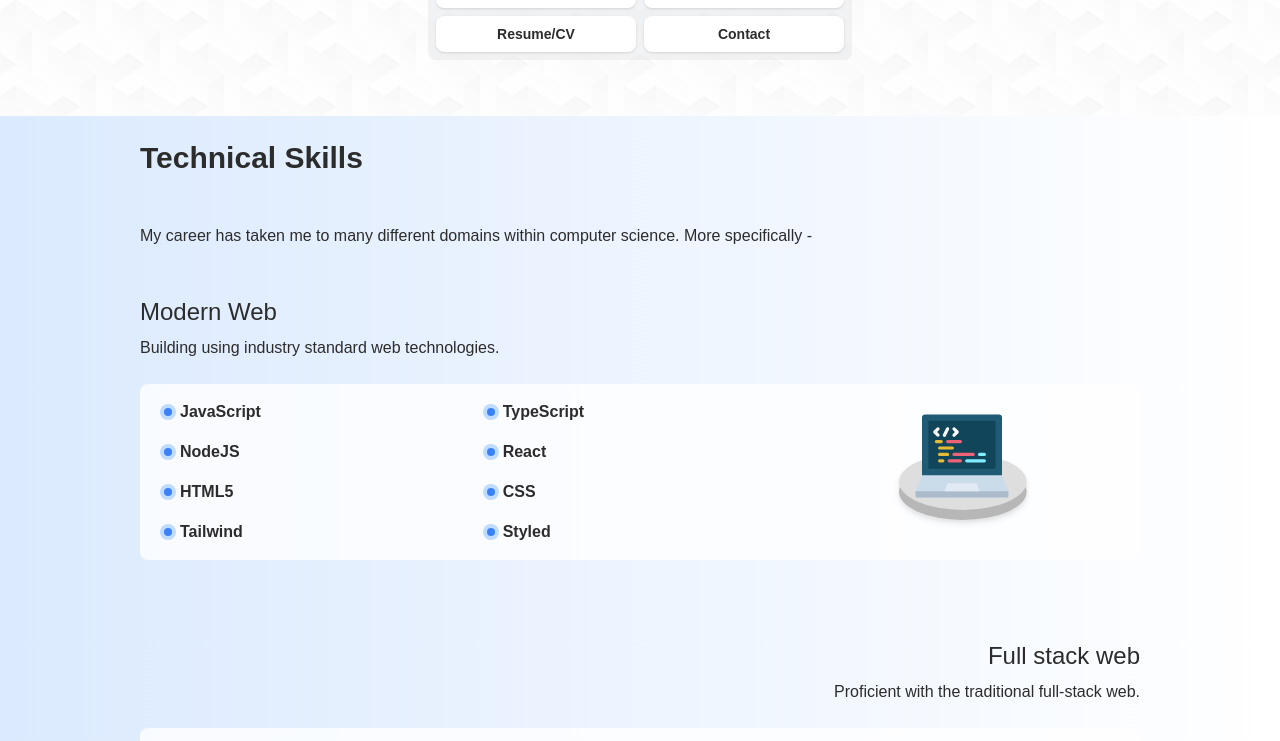
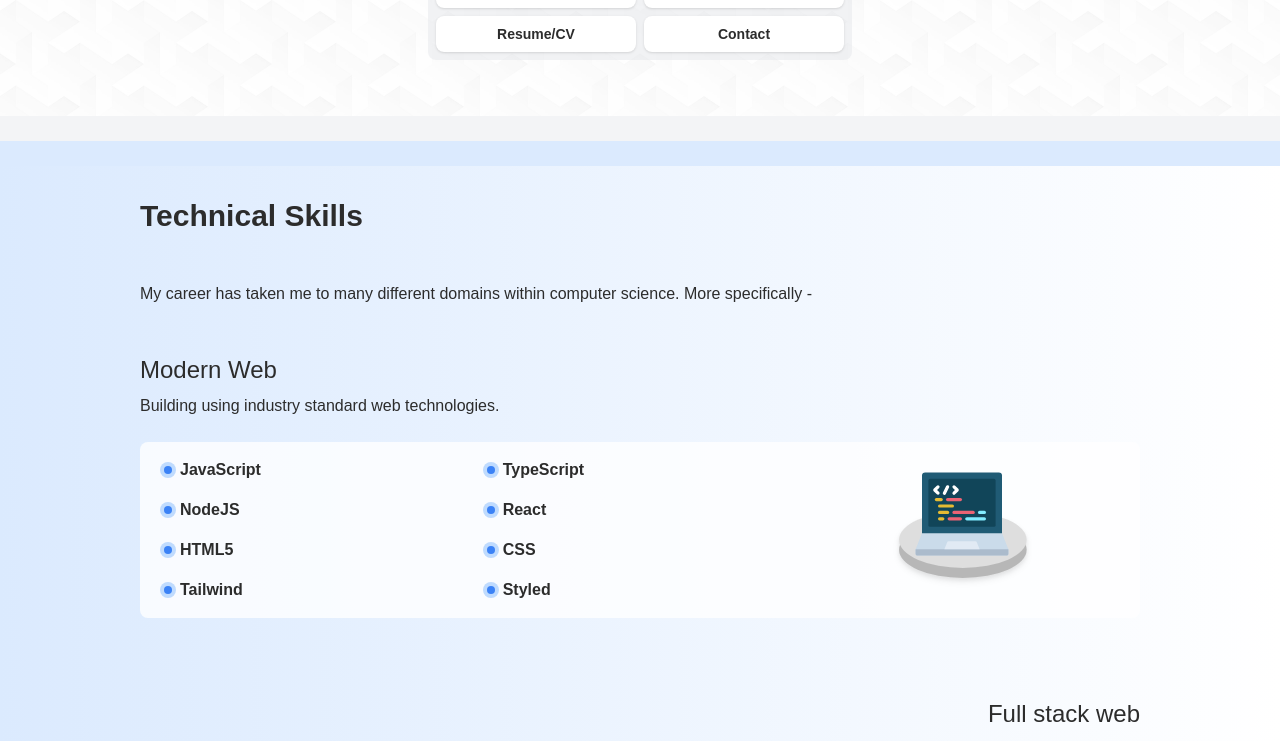
Before and after one commit to andy191x/191x-web, a Next.js app: page / in a window 1280 px wide. Shown: the part 627-1368 px from the top of the page. Built offline with nearby package versions, Linux system fonts and the light colour scheme; a web font is replaced by a local one.

Commit message:
Divider gradients.

```diff
--- a/components/SectionBlock.tsx
+++ b/components/SectionBlock.tsx
@@ -36,9 +36,11 @@ export function SectionBlock({ section, title = "", id = undefined, children }:
             )}
             {section == Section.Two && (
                 <>
+                    <div className={"h-[25px] bg-gray-100"}></div>
+                    <div className={"h-[25px] bg-blue-100"}></div>
                     <div
                         className={
-                            "min-w-[380px] px-6 pt-4 pb-8 font-sans text-[#2c2c2c] bg-blue-100 bg-gradient-to-r from-blue-100 to-white"
+                            "min-w-[380px] px-6 pt-6 pb-16 font-sans text-[#2c2c2c] bg-blue-100 bg-gradient-to-r from-blue-100 to-white"
                         }
                         id={id}
                     >
@@ -51,6 +53,8 @@ export function SectionBlock({ section, title = "", id = undefined, children }:
                             {children}
                         </div>
                     </div>
+                    <div className={"h-[25px] bg-blue-100"}></div>
+                    <div className={"h-[25px] bg-gray-100"}></div>
                 </>
             )}
         </>
```
